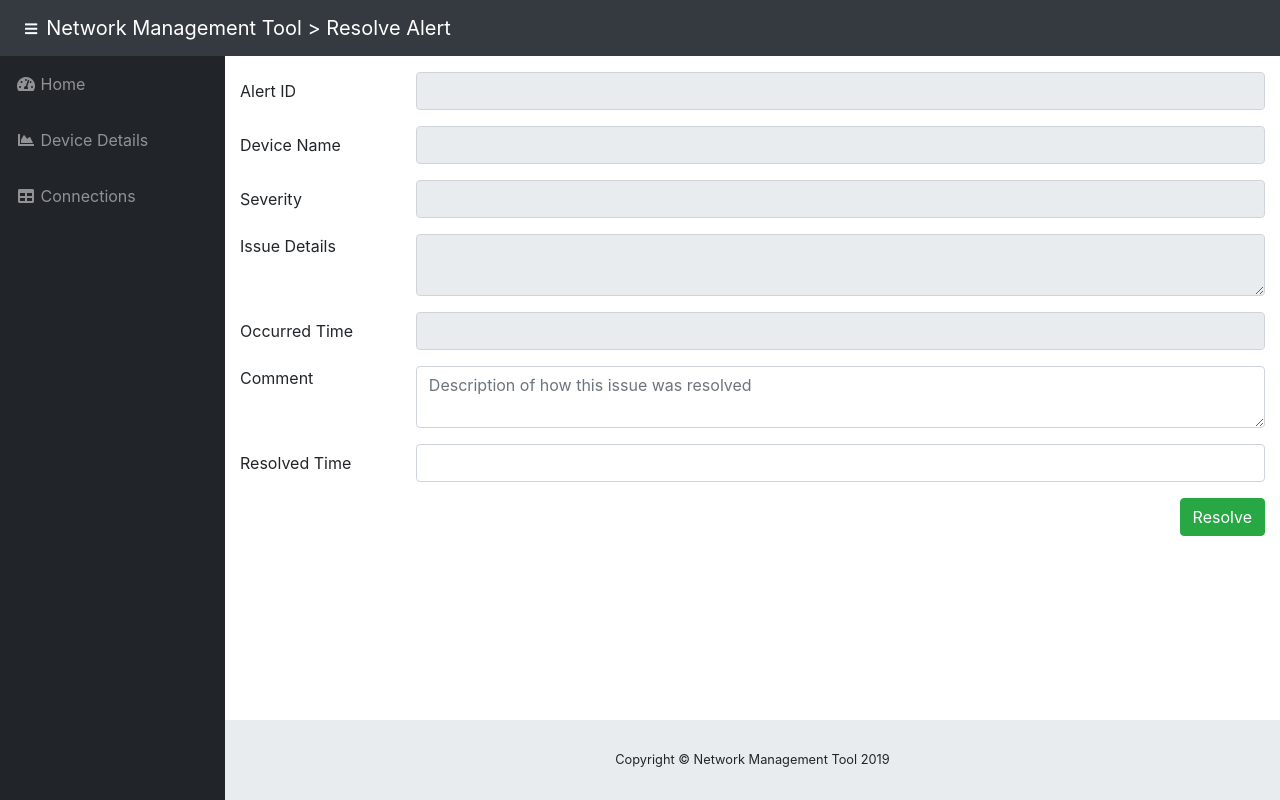
After one commit to rfdmeshkath/dcim_tool, a Flask app: template templates/resolve_alert.html in a window 1280 px wide. The commit adds this page. Run offline with Flask 2, Linux system fonts and the light colour scheme; the template is opened without the code that fills it, so the values that code supplies are empty; some libraries are stand-ins or nearby versions.

Commit message:
new templates added and older ones are changed

```diff
--- a/templates/base_template.html
+++ b/templates/base_template.html
@@ -9,7 +9,7 @@
         <meta name="description" content="">
         <meta name="author" content="">
 
-    <title>{% block title %}{% endblock %} - NCMT</title>
+        <title>{% block title %}{% endblock %} - NMT</title>
 
         <!-- Custom fonts for this template-->
         <link href="{{ url_for('static',filename='vendor/fontawesome-free/css/all.min.css') }}" rel="stylesheet"/>
@@ -31,16 +31,33 @@
         <i class="fas fa-bars"></i>
     </button>
 
-        <a class="navbar-brand mr-1" href="/">Network Connection Management Tool > {% block current_page %}{% endblock %}</a>
+    <a class="navbar-brand mr-1" href="/">Network Management Tool > {% block current_page %}{% endblock %}</a>
 
+    <!-- not to display any information unless user is logged in -->
     {% if user_name is defined %}
         <!-- Navbar -->
         <ul class="navbar-nav ml-auto mr-0 mr-md-3 my-2 my-md-0">
+            <!-- Notification Number -->
+            <li class="nav-item dropdown no-arrow mx-1">
+                <a class="nav-link dropdown-toggle" href="#" role="button" data-toggle="dropdown" aria-haspopup="true" aria-expanded="false">
+                    <span class="badge badge-danger">
+                        <div id="alert_notification"></div>
+                    </span>
+                </a>
+            </li>
+            <!-- Bell icon -->
             <li class="nav-item dropdown no-arrow">
-            <a class="nav-link dropdown-toggle" href="#">
+                <a class="nav-link active" href="/" id="userDropdown" role="button" data-toggle="dropdown" aria-haspopup="true" aria-expanded="false">
+                    <i class="fas fa-bell fa-fw"></i>
+                </a>
+            </li>
+            <!-- User icon -->
+            <li class="nav-item dropdown no-arrow">
+                <a class="nav-link active" href="#">
                     <i class="fas fa-user-circle fa-fw"></i>
                 </a>
             </li>
+            <!-- User name -->
             <li class="nav-item dropdown no-arrow">
                 <a class="navbar-brand mr-1" href="#">Hi {{ user_name }}</a>
             </li>
@@ -82,7 +99,7 @@
         <footer class="sticky-footer">
             <div class="container my-auto">
                 <div class="copyright text-center my-auto">
-                        <span>Copyright © Network Connection Management Tool 2019</span>
+                    <span>Copyright © Network Management Tool 2019</span>
                 </div>
             </div>
         </footer>
@@ -110,11 +127,12 @@
 
 <!-- Custom scripts for all pages -->
 <script type="text/javascript" src="{{ url_for('static', filename='js/project.min.js') }}"></script>
+<script type="text/javascript" src="{{ url_for('static', filename='js/notification-updater.js') }}"></script>
 
 <!-- DataTable scripts for all pages -->
-    <script type="text/javascript" src="{{ url_for('static', filename='js/project-pages/datatables.js') }}"></script>
+<script type="text/javascript" src="{{ url_for('static', filename='js/project-charts/datatables.js') }}"></script>
 
-{% block javaScript_file %}{% endblock %}
+{% block extra_javaScript %}{% endblock %}
 
 </body>
 </html>
--- a/templates/device_details.html
+++ b/templates/device_details.html
@@ -140,7 +140,7 @@
 {% endblock %}
 
 
-{% block javaScript_file %}
+{% block extra_javaScript %}
     <!-- Script to show Processing animation once form submit button is pressed -->
     <script>
         function change_button_text()
@@ -155,7 +155,6 @@
         and cpu_y_axis is defined and  cpu_y_axis|length > 0 %}
 
         <script type="text/javascript">
-
             // Set new default font family and font color to mimic Bootstrap's default styling
             Chart.defaults.global.defaultFontFamily = '-apple-system,system-ui,BlinkMacSystemFont,"Segoe UI",Roboto,"Helvetica Neue",Arial,sans-serif';
             Chart.defaults.global.defaultFontColor = '#292b2c';
--- a/templates/home.html
+++ b/templates/home.html
@@ -14,7 +14,13 @@
 <!----------body starts---------->
 {% block content %}
 
+    <div id="alert-body" class="modal-body"></div>
 
+    {% block extra_javaScript %}
+        <script
+                type="text/javascript" src="{{ url_for('static', filename='js/dashboard-alerts.js') }}">
+        </script>
+    {% endblock %}
 
 
 {% endblock %}
--- /dev/null
+++ b/templates/resolve_alert.html
@@ -0,0 +1,77 @@
+{% extends "base_template.html" %}
+
+{% block title %} Resolve Alert {% endblock %}
+
+{% block head %}
+    {{ super() }}
+{% endblock %}
+
+
+{% block current_page %} Resolve Alert {% endblock %}
+
+<!----------body starts---------->
+{% block content %}
+    <div class="container">
+
+    <form action="/resolve-alert/*"  method="POST">
+
+
+        <div class="form-group row">
+            <label class="col-sm-2 col-form-label">Alert ID</label>
+            <div class="col-sm-10">
+                <input type="text" class="form-control" readonly="readonly" name="alert_id" value=" {{ alert_id }}">
+            </div>
+        </div>
+
+        <div class="form-group row">
+            <label class="col-sm-2 col-form-label">Device Name</label>
+            <div class="col-sm-10">
+                <input type="text" class="form-control" readonly="readonly" name="device_name" value="{{ device_name }}">
+            </div>
+        </div>
+
+         <div class="form-group row">
+            <label class="col-sm-2 col-form-label">Severity</label>
+            <div class="col-sm-10">
+                <input type="text" class="form-control" readonly="readonly" name="severity" value="{{ severity }}">
+            </div>
+        </div>
+
+         <div class="form-group row">
+            <label class="col-form-label col-sm-2 pt-0">Issue Details</label>
+            <div class="col-sm-10">
+                <textarea class="form-control" readonly="readonly" name="alert_details"
+                          placeholder="{{ alert_details }}" ></textarea>
+            </div>
+         </div>
+
+         <div class="form-group row">
+            <label class="col-sm-2 col-form-label">Occurred Time</label>
+            <div class="col-sm-10">
+                <input type="text" class="form-control" readonly="readonly" name="severity"
+                       value="{{ occurred_datetime }}">
+            </div>
+        </div>
+
+        <div class="form-group row">
+            <label class="col-form-label col-sm-2 pt-0">Comment</label>
+            <div class="col-sm-10">
+                <textarea class="form-control" placeholder="Description of how this issue was resolved"
+                          maxlength="495" name="comment" required></textarea>
+            </div>
+        </div>
+
+        <div class="form-group row">
+            <label class="col-sm-2 col-form-label">Resolved Time</label>
+            <div class="col-sm-10">
+                <input type="text" class="form-control" name="resolved_datetime" required>
+            </div>
+        </div>
+
+        <div class="float-right">
+            <input type="submit" class="btn btn-success" value="Resolve"/>
+        </div>
+    </form>
+    </div>
+
+{% endblock %}
```
Also changed, not shown: templates/connections.html (+9 -0 lines), templates/edit_connection.html (added, +75 -0 lines), templates/error.html (added, +23 -0 lines). Lines whose indentation alone changed are shown as unchanged.
